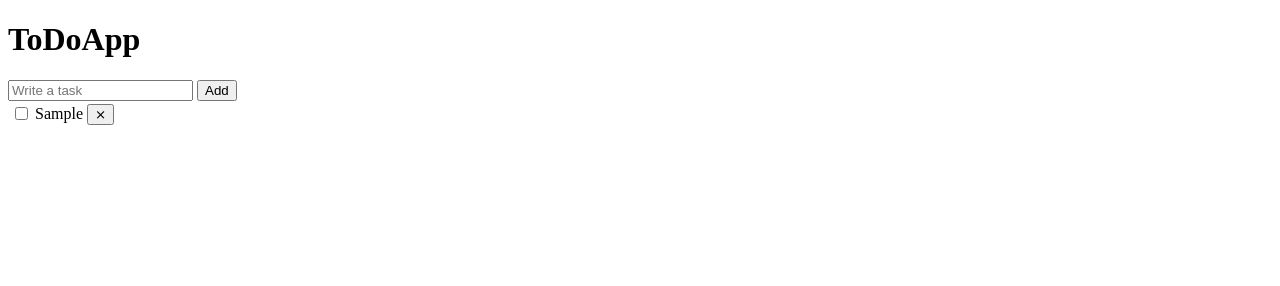
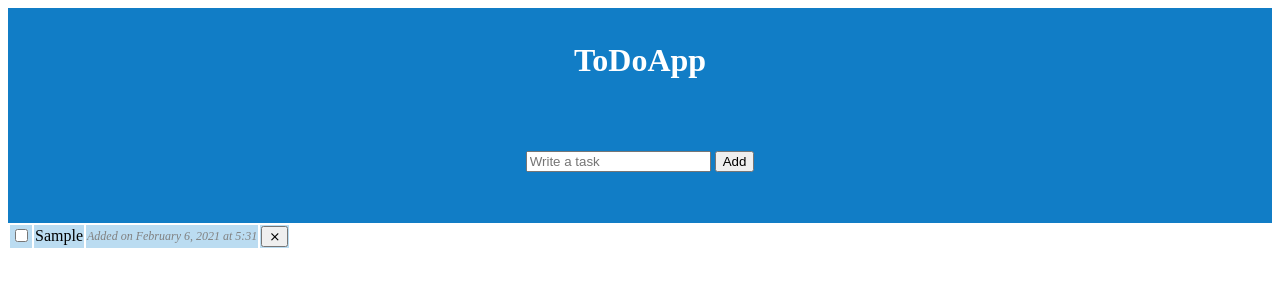
Before and after one commit to GuillermoGAndres/ToDoApp22, a plain HTML site: page index.html in a window 1280 px wide. Both pictures are taken after typing "Sample" into the empty fields and a click on the button "Add". Drawn offline with Linux system fonts and the light colour scheme.

Commit message:
Header y fecha de cuando agregas tarea listos

```diff
--- a/index.html
+++ b/index.html
@@ -2,15 +2,18 @@
 <html lang="en">
   <head>
     <meta charset="utf-8">
+    <link rel="stylesheet" href="style.css">
     <title>Todo App</title>
   </head>
   <body>
     <div id="app">
-        <header>
+        <header id="header-content">
             <h1>ToDoApp</h1>
         </header>
+        <div id="writeTask">
         <input id="taskName" type="text" placeholder="Write a task">
         <button id="addTask">Add</button>
+      </div>
         <table id="tasksList"></table>
     </div>
     <script src="./main.js"></script>
--- a/main.js
+++ b/main.js
@@ -1,3 +1,9 @@
+var header = document.getElementById("header-content");
+header.style.background = "#117DC6";
+
+var titleApp = document.getElementsByTagName("h1")[0];
+titleApp.style.color = "white";
+titleApp.style.textAlign = "center";
 var task = {
     completed: false,
     description: '',
@@ -48,8 +54,11 @@ function addTask(newTask) {
     var deleteTask = document.createElement("button");
     deleteTask.innerHTML = "&#10799";
     var textDescription = document.createTextNode(newTask.getDescription());
+    var today = new Date();
+    var months = ["January", "February", "March", "April", "May", "June", "July", "August", "September", "October", "November", "December"];
+    var dateAdded = document.createTextNode("Added on " + months[today.getMonth()] + ' ' + today.getDate() + ', ' + today.getFullYear() + ' at ' + today.getHours() + ':' + today.getMinutes());
     var columns = [];
-    for(var i = 0; i < 3; i++) {
+    for(var i = 0; i < 4; i++) {
         columns[i] = document.createElement("td");
     }
     columns[0].appendChild(checkButton);
@@ -61,12 +70,16 @@ function addTask(newTask) {
         columns[1].style = newTask.getCompleted() ? "text-decoration: line-through;" : "text-decoration: none;";
     })
     columns[1].appendChild(textDescription);
-    columns[2].appendChild(deleteTask);
+    columns[2].style.color = "gray";
+    columns[2].style.fontSize = 12 + 'px';
+    columns[2].style.fontStyle = "italic";
+    columns[2].appendChild(dateAdded);
+    columns[3].appendChild(deleteTask);
 
     deleteTask.addEventListener('click', function() {
         row.remove();
     })
-    for(var i = 0; i < 3; i++) {
+    for(var i = 0; i < 4; i++) {
         row.appendChild(columns[i]);
     }
     table.appendChild(row);
--- /dev/null
+++ b/style.css
@@ -0,0 +1,16 @@
+#header-content {
+    margin-bottom: 0;
+    padding-bottom: 1%;
+    padding-top: 1%;
+}
+#writeTask {
+    background-color: #117DC6;
+    text-align: center;
+    margin-top: 0;
+    padding-top: 3%;
+    padding-bottom: 4%;
+}
+
+tr:nth-child(odd) {
+    background: #bbdcf1;
+  }
```
